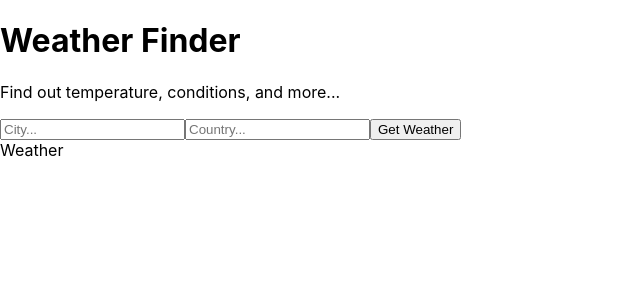
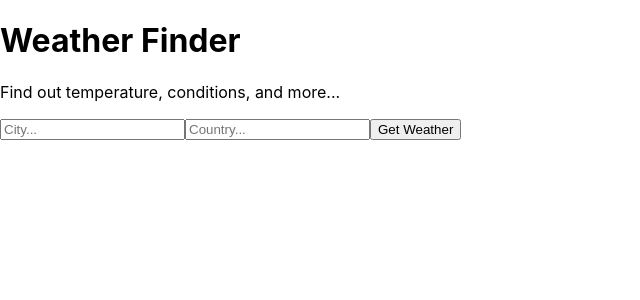
Before and after one commit to ivillicana/weather-app, a React (Create React App) app: page / in a window 1280 px wide. Shown: the top 300 px of the page, without its empty margins (0-640 px from the left). Built offline with nearby package versions, Linux system fonts and the light colour scheme.

Commit message:
build out Weather component to display weather

```diff
--- a/src/App.js
+++ b/src/App.js
@@ -36,7 +36,14 @@
       <div>
         <Titles />
         <Form getWeather={this.getWeather}/>
-        <Weather />
+        <Weather
+          temperature={this.state.temperature}
+          city={this.state.city}
+          country={this.state.country}
+          humidity={this.state.humidity}
+          description={this.state.description}
+          error={this.state.error}
+        />
       </div>
     )
   }
--- a/src/components/Weather.js
+++ b/src/components/Weather.js
@@ -3,7 +3,12 @@
 class Weather extends Component {
   render(){
     return(
-      <div>Weather</div>
+      <div>
+        {this.props.city && this.props.country && <p>Location: {this.props.city}, {this.props.country}</p>}
+        {this.props.temperature && <p>Temperature: {this.props.temperature}</p>}
+        {this.props.humidity && <p>Humidity: {this.props.humidity}</p>}
+        {this.props.description && <p>Conditions: {this.props.description}</p>}
+      </div>
     )
   }
 }
```
